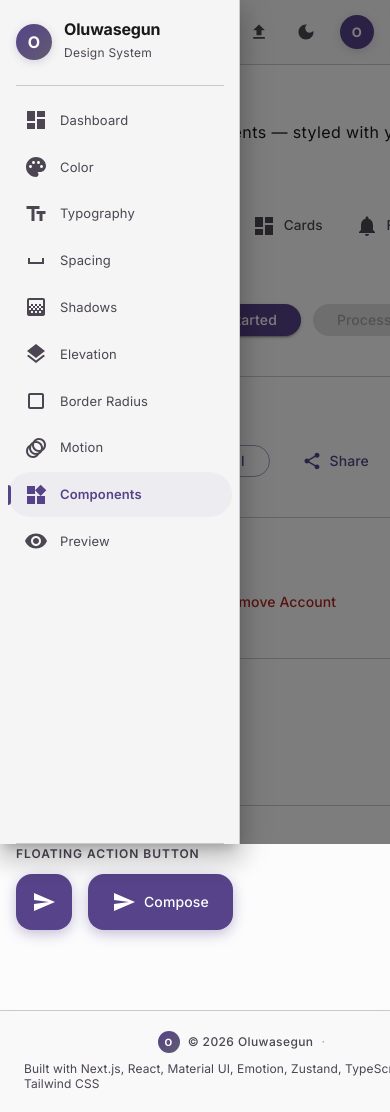
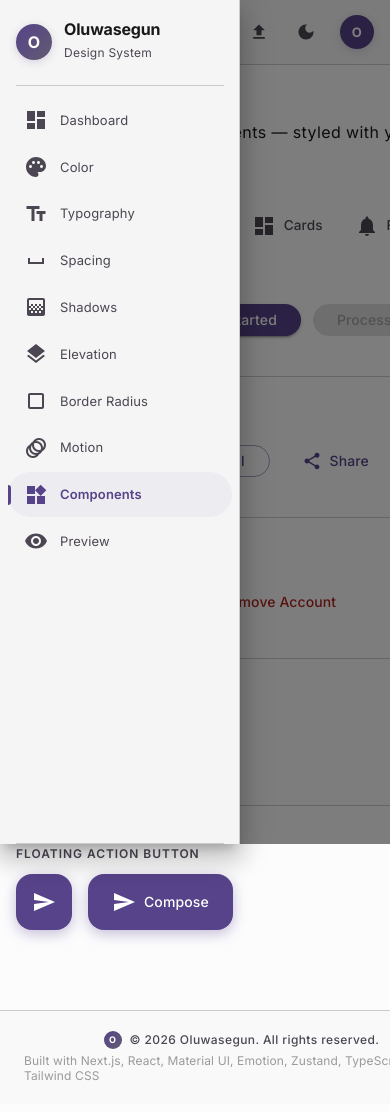
Before and after one commit to Holuwasegun/oluwasegun-design-system, a Next.js app: page /components in a window 390 px wide. Shown: the top 1112 px of the page. Built offline with nearby package versions, Linux system fonts and the light colour scheme.

Commit message:
Footer: two-line centered layout. SaaS preview: fully isolated static preview
- Footer: logo+copyright on line 1, tech stack on line 2, centered
- SaaSDashboardTemplate: remove outer theme dependency, fixed 640px height,
  permanent drawer, no responsive breakpoints, no viewport-relative sizing

```diff
--- a/src/app/(tabs)/layout.tsx
+++ b/src/app/(tabs)/layout.tsx
@@ -41,11 +41,12 @@ export default function TabsLayout({ children }: { children: React.ReactNode })
           }}
         >
           <Box sx={{ px: { xs: 3, md: 6 }, py: 2.5, maxWidth: 1400, mx: 'auto' }}>
-            <Box sx={{ display: 'flex', alignItems: 'center', justifyContent: 'center', gap: 1, flexWrap: 'wrap' }}>
+            <Box sx={{ display: 'flex', flexDirection: 'column', alignItems: 'center', gap: 0.5 }}>
+              <Box sx={{ display: 'flex', alignItems: 'center', gap: 1 }}>
                 <Box
                   sx={{
-                  width: 22,
-                  height: 22,
+                    width: 18,
+                    height: 18,
                     borderRadius: 1,
                     background: `linear-gradient(135deg, ${theme.palette.primary.main}, ${theme.palette.secondary.main})`,
                     display: 'flex',
@@ -54,13 +55,13 @@ export default function TabsLayout({ children }: { children: React.ReactNode })
                     flexShrink: 0,
                   }}
                 >
-                <Typography sx={{ color: '#fff', fontWeight: 700, fontSize: '0.625rem', lineHeight: 1 }}>O</Typography>
+                  <Typography sx={{ color: '#fff', fontWeight: 700, fontSize: '0.5625rem', lineHeight: 1 }}>O</Typography>
                 </Box>
                 <Typography variant="caption" sx={{ color: 'text.secondary', fontWeight: 500 }}>
-                &copy; 2026 Oluwasegun
+                  &copy; 2026 Oluwasegun. All rights reserved.
                 </Typography>
-              <Typography variant="caption" sx={{ color: 'text.disabled' }}>·</Typography>
-              <Typography variant="caption" sx={{ color: 'text.secondary', letterSpacing: '0.01em' }}>
+              </Box>
+              <Typography variant="caption" sx={{ color: 'text.disabled', letterSpacing: '0.01em' }}>
                 Built with Next.js, React, Material UI, Emotion, Zustand, TypeScript &amp; Tailwind CSS
               </Typography>
             </Box>
```
Also changed, not shown: src/components/preview/SaaSDashboardTemplate.tsx (+11 -27 lines). Lines whose indentation alone changed are shown as unchanged.
